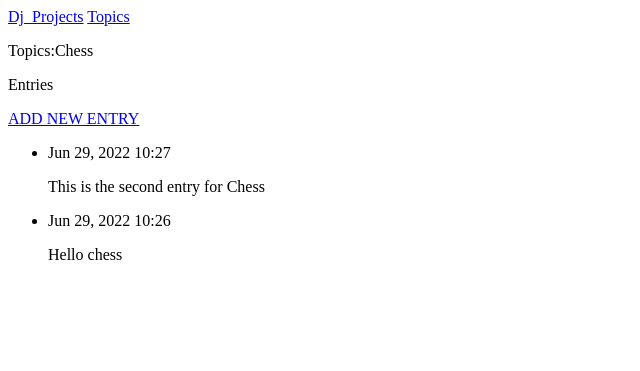
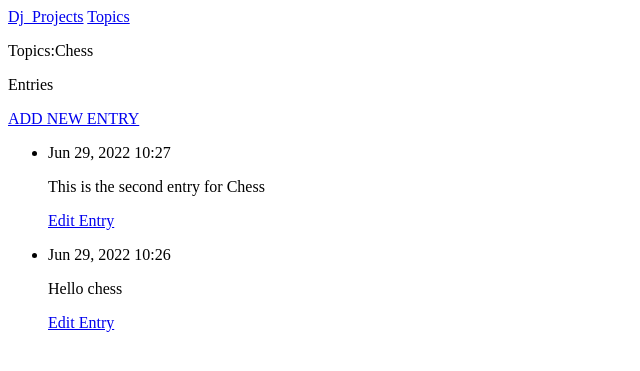
Before and after one commit to dynotw/Web_Application_Django, a Django app: page /topics/1/ in a window 1280 px wide. Shown: the top 371 px of the page, without its empty margins (0-640 px from the left). Run offline with Django 4.2, Linux system fonts and the light colour scheme; data comes from the database, SQL or seed files in the repository; both versions use the stored data as it was after the commit.

Commit message:
Edit Entry

```diff
--- a/dj_projects/templates/dj_projects/topic.html
+++ b/dj_projects/templates/dj_projects/topic.html
@@ -8,6 +8,7 @@
     <li>
         <p>{{ entry.date_added|date:'M d, Y H:i'}}</p>
         <p>{{ entry.text|linebreaks}}</p>
+        <p><a href="{% url 'dj_projects:edit_entry' entry.id %}">Edit Entry</a></p>
     </li>
     {% empty %}
     <li>
--- a/dj_projects/urls.py
+++ b/dj_projects/urls.py
@@ -20,4 +20,6 @@ urlpatterns = [
     path('new_topic/', views.new_topic, name='new_topic'),
     # Page for adding new entry
     path('new_entry/<int:topic_id>/', views.new_entry, name='new_entry'),
+    # Page for editing an entry
+    path('edit_entry/<int:entry_id>', views.edit_entry, name='edit_entry'),
 ]
--- a/dj_projects/views.py
+++ b/dj_projects/views.py
@@ -1,5 +1,5 @@
 from django.shortcuts import render, redirect
-from .models import Topic
+from .models import Topic, Entry
 from .forms import TopicForm, EntryForm
 
 # Create your views here.
@@ -58,3 +58,20 @@ def new_entry(request, topic_id):
     # No data submitted or invalid form
     context = {'topic': topic, 'form': form}
     return render(request, 'dj_projects/new_entry.html', context)
+
+# Views function for editing entry with entry_id
+def edit_entry(request, entry_id):
+    """Edit an existed entry"""
+    entry = Entry.objects.get(id=entry_id)
+    topic = entry.topic
+    if request.method != "POST":
+        # Initial request, pre-fill form with the current entry
+        form = EntryForm(instance=entry, data=request.POST)
+    else:
+        # POST data submitted, then process data
+        form = EntryForm(instance=entry,data=request.POST)
+        if form.is_valid():
+            form.save()
+            return redirect('dj_projects:topic', topic_id=topic.id)
+    context = {'entry': entry, 'topic': topic, 'form': form}
+    return render(request, 'dj_projects/edit_entry.html', context)
```
Also changed, not shown: dj_projects/templates/dj_projects/edit_entry.html (added, +13 -0 lines), db.sqlite3.
